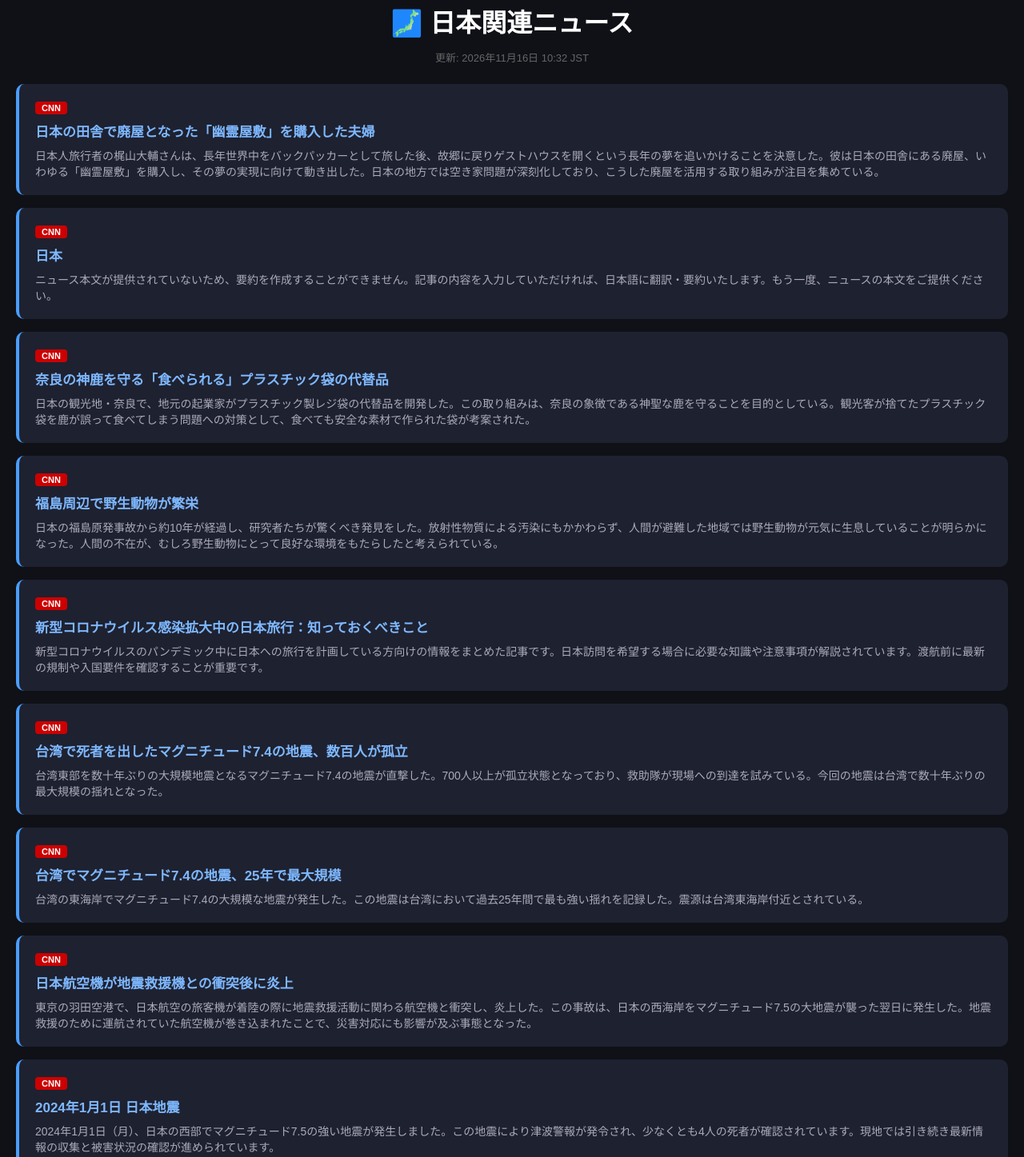
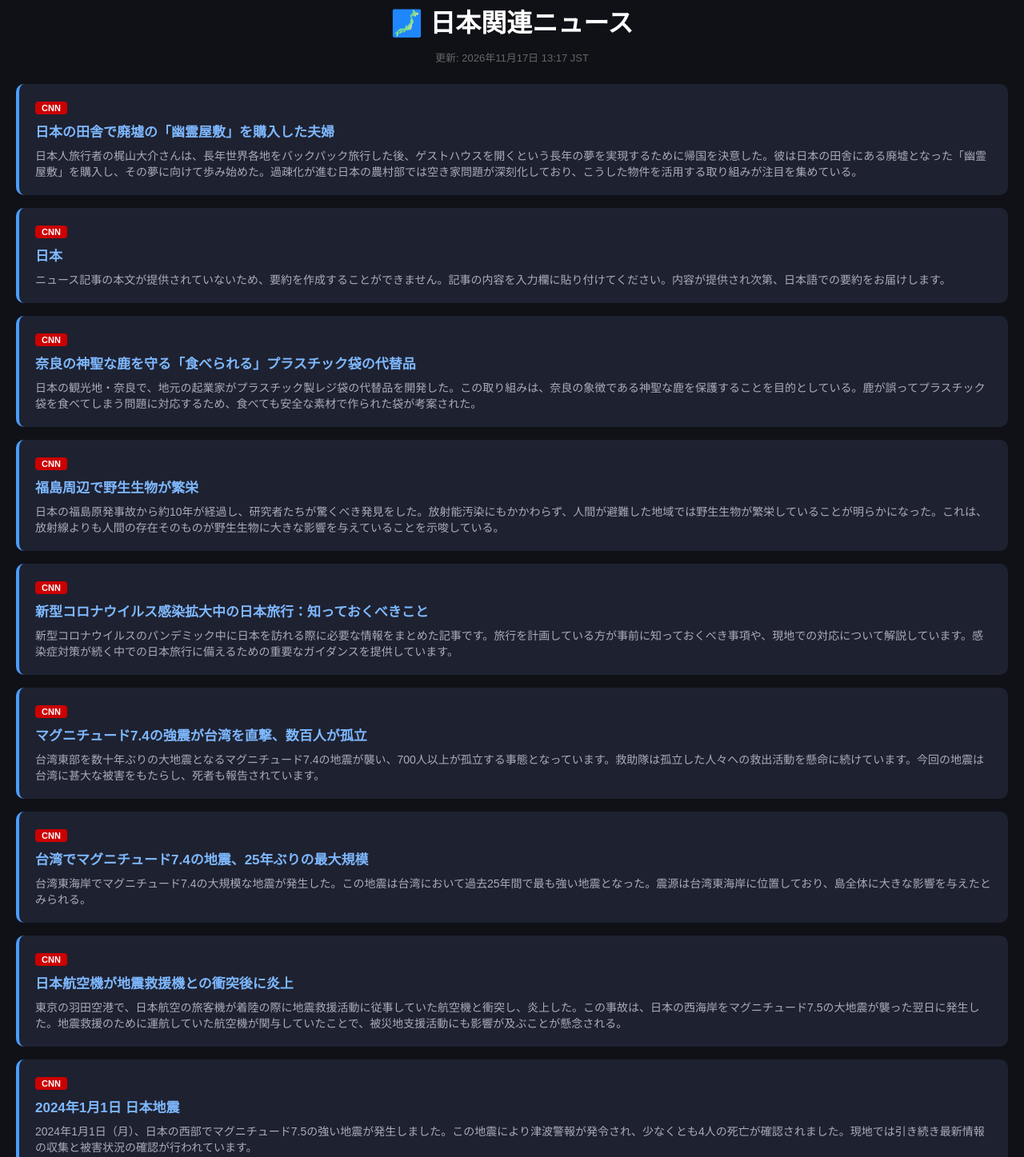
Before and after one commit to nishihara117-pixel/japan-news, a plain HTML site: page docs/index.html in a window 1280 px wide. Shown: the part 38-1485 px from the top of the page at 80% size. Drawn offline with Linux system fonts and the light colour scheme.

Commit message:
🗾 ニュース更新 2026-11-17

```diff
--- a/docs/index.html
+++ b/docs/index.html
@@ -19,52 +19,52 @@ h1{text-align:center;color:#fff;margin-bottom:4px}
 </head>
 <body>
 <h1>🗾 日本関連ニュース</h1>
-<p class="updated">更新: 2026年11月16日 10:32 JST</p>
+<p class="updated">更新: 2026年11月17日 13:17 JST</p>
 
 <div class="card">
   <span class="logo CNN">CNN</span>
-  <h2><a href="https://www.cnn.com/travel/article/couple-turned-abandoned-japanese-home-into-guest-house/index.html" target="_blank">日本の田舎で廃屋となった「幽霊屋敷」を購入した夫婦</a></h2>
-  <p>日本人旅行者の梶山大輔さんは、長年世界中をバックパッカーとして旅した後、故郷に戻りゲストハウスを開くという長年の夢を追いかけることを決意した。彼は日本の田舎にある廃屋、いわゆる「幽霊屋敷」を購入し、その夢の実現に向けて動き出した。日本の地方では空き家問題が深刻化しており、こうした廃屋を活用する取り組みが注目を集めている。</p>
+  <h2><a href="https://www.cnn.com/travel/article/couple-turned-abandoned-japanese-home-into-guest-house/index.html" target="_blank">日本の田舎で廃墟の「幽霊屋敷」を購入した夫婦</a></h2>
+  <p>日本人旅行者の梶山大介さんは、長年世界各地をバックパック旅行した後、ゲストハウスを開くという長年の夢を実現するために帰国を決意した。彼は日本の田舎にある廃墟となった「幽霊屋敷」を購入し、その夢に向けて歩み始めた。過疎化が進む日本の農村部では空き家問題が深刻化しており、こうした物件を活用する取り組みが注目を集めている。</p>
 </div>
 <div class="card">
   <span class="logo CNN">CNN</span>
   <h2><a href="https://www.cnn.com/specials/asia/japan?utm_source=section" target="_blank">日本</a></h2>
-  <p>ニュース本文が提供されていないため、要約を作成することができません。記事の内容を入力していただければ、日本語に翻訳・要約いたします。もう一度、ニュースの本文をご提供ください。</p>
+  <p>ニュース記事の本文が提供されていないため、要約を作成することができません。記事の内容を入力欄に貼り付けてください。内容が提供され次第、日本語での要約をお届けします。</p>
 </div>
 <div class="card">
   <span class="logo CNN">CNN</span>
-  <h2><a href="https://www.cnn.com/travel/article/nara-deer-plastic-bags-scli-intl-scn/index.html" target="_blank">奈良の神鹿を守る「食べられる」プラスチック袋の代替品</a></h2>
-  <p>日本の観光地・奈良で、地元の起業家がプラスチック製レジ袋の代替品を開発した。この取り組みは、奈良の象徴である神聖な鹿を守ることを目的としている。観光客が捨てたプラスチック袋を鹿が誤って食べてしまう問題への対策として、食べても安全な素材で作られた袋が考案された。</p>
+  <h2><a href="https://www.cnn.com/travel/article/nara-deer-plastic-bags-scli-intl-scn/index.html" target="_blank">奈良の神聖な鹿を守る「食べられる」プラスチック袋の代替品</a></h2>
+  <p>日本の観光地・奈良で、地元の起業家がプラスチック製レジ袋の代替品を開発した。この取り組みは、奈良の象徴である神聖な鹿を保護することを目的としている。鹿が誤ってプラスチック袋を食べてしまう問題に対応するため、食べても安全な素材で作られた袋が考案された。</p>
 </div>
 <div class="card">
   <span class="logo CNN">CNN</span>
-  <h2><a href="https://www.cnn.com/2020/01/07/asia/fukushima-wildlife-intl-scli-scn/index.html" target="_blank">福島周辺で野生動物が繁栄</a></h2>
-  <p>日本の福島原発事故から約10年が経過し、研究者たちが驚くべき発見をした。放射性物質による汚染にもかかわらず、人間が避難した地域では野生動物が元気に生息していることが明らかになった。人間の不在が、むしろ野生動物にとって良好な環境をもたらしたと考えられている。</p>
+  <h2><a href="https://www.cnn.com/2020/01/07/asia/fukushima-wildlife-intl-scli-scn/index.html" target="_blank">福島周辺で野生生物が繁栄</a></h2>
+  <p>日本の福島原発事故から約10年が経過し、研究者たちが驚くべき発見をした。放射能汚染にもかかわらず、人間が避難した地域では野生生物が繁栄していることが明らかになった。これは、放射線よりも人間の存在そのものが野生生物に大きな影響を与えていることを示唆している。</p>
 </div>
 <div class="card">
   <span class="logo CNN">CNN</span>
   <h2><a href="https://www.cnn.com/travel/article/japan-travel-covid-19/index.html" target="_blank">新型コロナウイルス感染拡大中の日本旅行：知っておくべきこと</a></h2>
-  <p>新型コロナウイルスのパンデミック中に日本への旅行を計画している方向けの情報をまとめた記事です。日本訪問を希望する場合に必要な知識や注意事項が解説されています。渡航前に最新の規制や入国要件を確認することが重要です。</p>
+  <p>新型コロナウイルスのパンデミック中に日本を訪れる際に必要な情報をまとめた記事です。旅行を計画している方が事前に知っておくべき事項や、現地での対応について解説しています。感染症対策が続く中での日本旅行に備えるための重要なガイダンスを提供しています。</p>
 </div>
 <div class="card">
   <span class="logo CNN">CNN</span>
-  <h2><a href="https://www.cnn.com/asia/live-news/taiwan-earthquake-hualien-04-04-23-hnk-intl/index.html" target="_blank">台湾で死者を出したマグニチュード7.4の地震、数百人が孤立</a></h2>
-  <p>台湾東部を数十年ぶりの大規模地震となるマグニチュード7.4の地震が直撃した。700人以上が孤立状態となっており、救助隊が現場への到達を試みている。今回の地震は台湾で数十年ぶりの最大規模の揺れとなった。</p>
+  <h2><a href="https://www.cnn.com/asia/live-news/taiwan-earthquake-hualien-04-04-23-hnk-intl/index.html" target="_blank">マグニチュード7.4の強震が台湾を直撃、数百人が孤立</a></h2>
+  <p>台湾東部を数十年ぶりの大地震となるマグニチュード7.4の地震が襲い、700人以上が孤立する事態となっています。救助隊は孤立した人々への救出活動を懸命に続けています。今回の地震は台湾に甚大な被害をもたらし、死者も報告されています。</p>
 </div>
 <div class="card">
   <span class="logo CNN">CNN</span>
-  <h2><a href="https://www.cnn.com/asia/live-news/taiwan-earthquake-hualien-tsunami-warning-hnk-intl/index.html" target="_blank">台湾でマグニチュード7.4の地震、25年で最大規模</a></h2>
-  <p>台湾の東海岸でマグニチュード7.4の大規模な地震が発生した。この地震は台湾において過去25年間で最も強い揺れを記録した。震源は台湾東海岸付近とされている。</p>
+  <h2><a href="https://www.cnn.com/asia/live-news/taiwan-earthquake-hualien-tsunami-warning-hnk-intl/index.html" target="_blank">台湾でマグニチュード7.4の地震、25年ぶりの最大規模</a></h2>
+  <p>台湾東海岸でマグニチュード7.4の大規模な地震が発生した。この地震は台湾において過去25年間で最も強い地震となった。震源は台湾東海岸に位置しており、島全体に大きな影響を与えたとみられる。</p>
 </div>
 <div class="card">
   <span class="logo CNN">CNN</span>
   <h2><a href="https://www.cnn.com/asia/live-news/japan-earthquake-plane-fire-news-01-02-24/index.html" target="_blank">日本航空機が地震救援機との衝突後に炎上</a></h2>
-  <p>東京の羽田空港で、日本航空の旅客機が着陸の際に地震救援活動に関わる航空機と衝突し、炎上した。この事故は、日本の西海岸をマグニチュード7.5の大地震が襲った翌日に発生した。地震救援のために運航されていた航空機が巻き込まれたことで、災害対応にも影響が及ぶ事態となった。</p>
+  <p>東京の羽田空港で、日本航空の旅客機が着陸の際に地震救援活動に従事していた航空機と衝突し、炎上した。この事故は、日本の西海岸をマグニチュード7.5の大地震が襲った翌日に発生した。地震救援のために運航していた航空機が関与していたことで、被災地支援活動にも影響が及ぶことが懸念される。</p>
 </div>
 <div class="card">
   <span class="logo CNN">CNN</span>
   <h2><a href="https://www.cnn.com/asia/live-news/japan-ishikawa-earthquake-01-01-24/index.html" target="_blank">2024年1月1日 日本地震</a></h2>
-  <p>2024年1月1日（月）、日本の西部でマグニチュード7.5の強い地震が発生しました。この地震により津波警報が発令され、少なくとも4人の死者が確認されています。現地では引き続き最新情報の収集と被害状況の確認が進められています。</p>
+  <p>2024年1月1日（月）、日本の西部でマグニチュード7.5の強い地震が発生しました。この地震により津波警報が発令され、少なくとも4人の死亡が確認されました。現地では引き続き最新情報の収集と被害状況の確認が行われています。</p>
 </div>
 </body>
 </html>
```
Also changed, not shown: docs/meta.json (+15 -15 lines).
